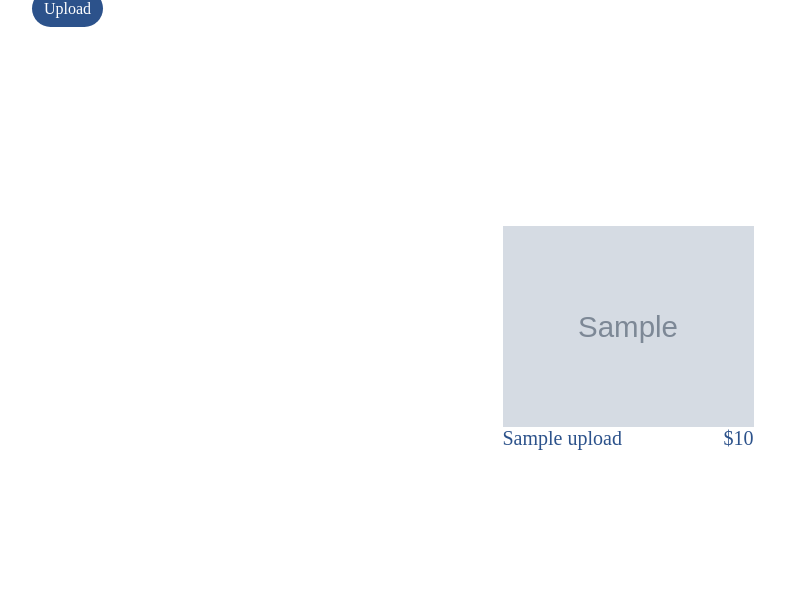
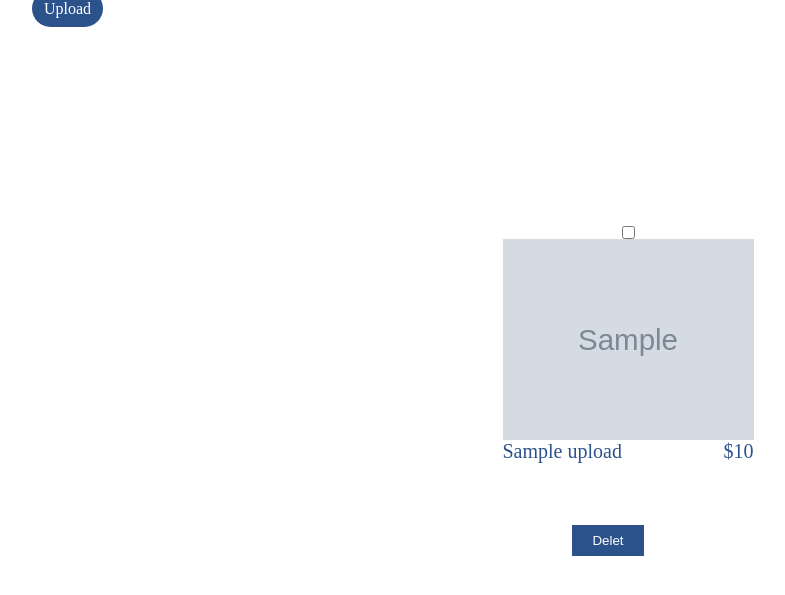
Before and after one commit to LukasErikss0n/webshop, a PHP site: page /admin-site/upload.php in a window 1280 px wide. Shown: the top 595 px of the page, without its empty margins (32-817 px from the left). Run offline with PHP 8.4, Linux system fonts and the light colour scheme; the visitor is signed in with stand-in values (Sample User, id 1); tables that the repository leaves empty or names only in its code hold one stand-in row (values such as "Sample post"); grey boxes marked "Sample" are stand-in pictures.

Commit message:
value of checkbox

```diff
--- a/admin-site/style.css
+++ b/admin-site/style.css
@@ -109,3 +109,8 @@ h1{
     align-items: center;
     margin-top: 20vh;
 }
+
+.placement-button{
+    display: flex;
+    justify-content: center;
+}
--- a/admin-site/upload.php
+++ b/admin-site/upload.php
@@ -12,6 +12,7 @@
     <body>
         <a href="logdin.php" class="go-back margin-top" >Upload</a>
 
+
         <div class="gallary">
             <?php
 
@@ -25,6 +26,8 @@
                 //WHERE user_id=$sesion"
                 $result = $con->query($grab_data);
 
+                //echo "<button id='btn'>Submit</button>";
+
                 $uppload = [];
                 if (mysqli_num_rows($result) > 0) {
                 while ($obj = mysqli_fetch_assoc($result)) {
@@ -36,22 +39,19 @@
                     $price = $obj['price'];
 
 
-                    $uppload = [$fileName => [$dsc, $title, $price]];
+                    $uppload = [$fileName => [$dsc, $title, $price, $id]];
 
-                    foreach ($uppload as $file => [$dsc, $title, $price]) {
-
+                    foreach ($uppload as $file => [$dsc, $title, $price, $id]) {
                         echo "<div class = 'card-wrapper' >";
-
+                        echo "<input type='checkbox' name='del/status' class='checkbox' value='$id'>";
+                        //echo "<input type = 'hidden' name= 'product-id' value= '$id'>";
                         echo "<img src = 'uploads/$file' alt = '$title' class = 'img-start-side'>";
-
-
 
                         echo "<div class = 'info-wrapper' >";
                         echo "<p>$title</p>";
                         echo "<p>$$price</p>";
                         echo "</div>";
                         echo "</div>";
-                        //input type = 'hidden' name= 'product-id' value= '$id'
 
                         echo "<div class = 'info-side none' >";
                         echo "<a class = 'go-back'>Go back</a>";
@@ -69,15 +69,23 @@
 
 
                     }
+
                 }
+
                 }
+
+
 
             }else{
                 echo "error";
             }
-
             $con->close();
             ?>
+        </div>
+        <div class="placement-button">
+        <button id='btn'type= 'submit' name="delet" formaction="status.php">Delet</button>
+
+
         </div>
         <script src="../product-info.js"></script>
     </body>
--- a/product-info.js
+++ b/product-info.js
@@ -20,3 +20,26 @@ for (let index = 0; index < goBack.length; index++) {
     event.target.parentElement.style.display = "none";
   })
 }
+
+
+//const checkBox = document.getElementsByClassName("checkbox");
+const btn = document.querySelector('#btn');
+
+btn.addEventListener('click', (event) => {
+  let checkboxes = document.querySelectorAll('input[name="del/status"]:checked');
+
+  let values = [];
+  checkboxes.forEach((checkbox) => {
+      if(checkbox.checked === true){
+       values.push(checkbox.value);
+
+       JSON.stringify(values)
+       //console.log(values)
+
+      }
+
+  });
+  alert(values);
+});
+
+//console.log(checkBox.values)
```
Also changed, not shown: status.php (added, +7 -0 lines), 1 other file.
